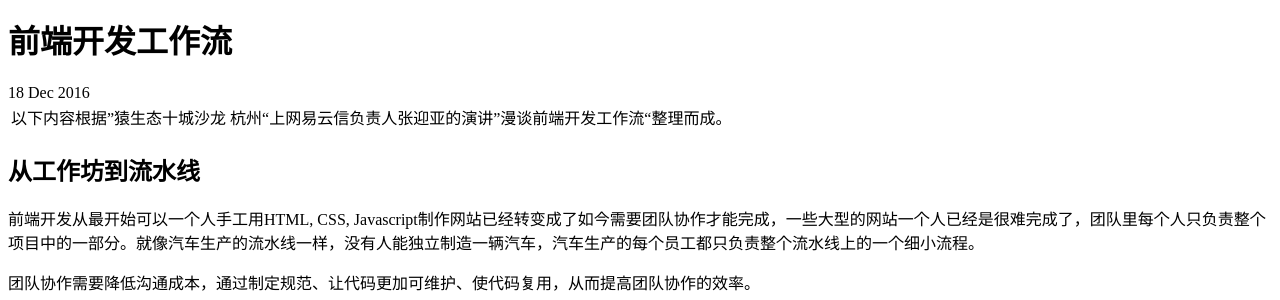
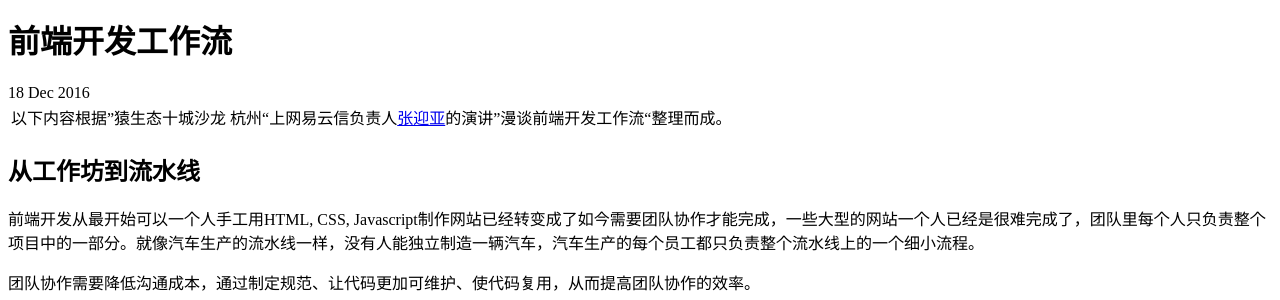
Before and after one commit to jasonzhouu/old-github-pages, a Jekyll site: the page built from _posts/2016-12-18-web-workflow.md, in a window 1280 px wide and 900 px high. Shown: the part 193-493 px from the top of the window. Built offline with Jekyll 4.4.1, drawn with Linux system fonts in a browser that asks for light colours; comment, search, counter and statistics services are not loaded; some of the changed lines change nothing that is shown.

Commit message:
linkin链接

```diff
--- a/_posts/2016-12-18-web-workflow.md
+++ b/_posts/2016-12-18-web-workflow.md
@@ -3,7 +3,7 @@
 title: "前端开发工作流"
 ---
 
-以下内容根据”猿生态十城沙龙|杭州“上网易云信负责人张迎亚的演讲”漫谈前端开发工作流“整理而成。
+以下内容根据”猿生态十城沙龙|杭州“上网易云信负责人[张迎亚](https://www.linkedin.com/in/%E8%BF%8E%E4%BA%9A-%E5%BC%A0-911073b4)的演讲”漫谈前端开发工作流“整理而成。
 
 ## 从工作坊到流水线
 前端开发从最开始可以一个人手工用HTML, CSS, Javascript制作网站已经转变成了如今需要团队协作才能完成，一些大型的网站一个人已经是很难完成了，团队里每个人只负责整个项目中的一部分。就像汽车生产的流水线一样，没有人能独立制造一辆汽车，汽车生产的每个员工都只负责整个流水线上的一个细小流程。
```
